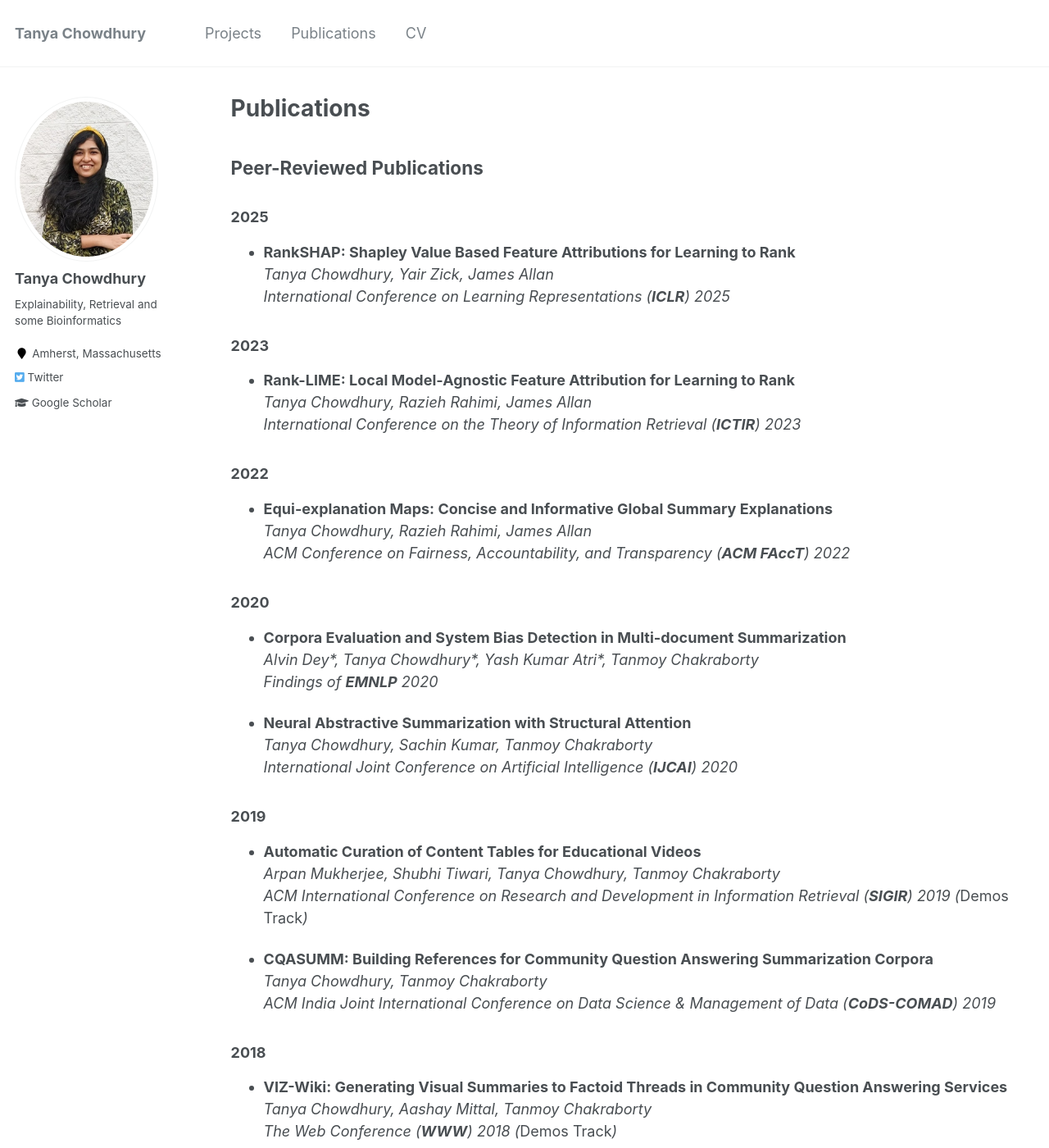
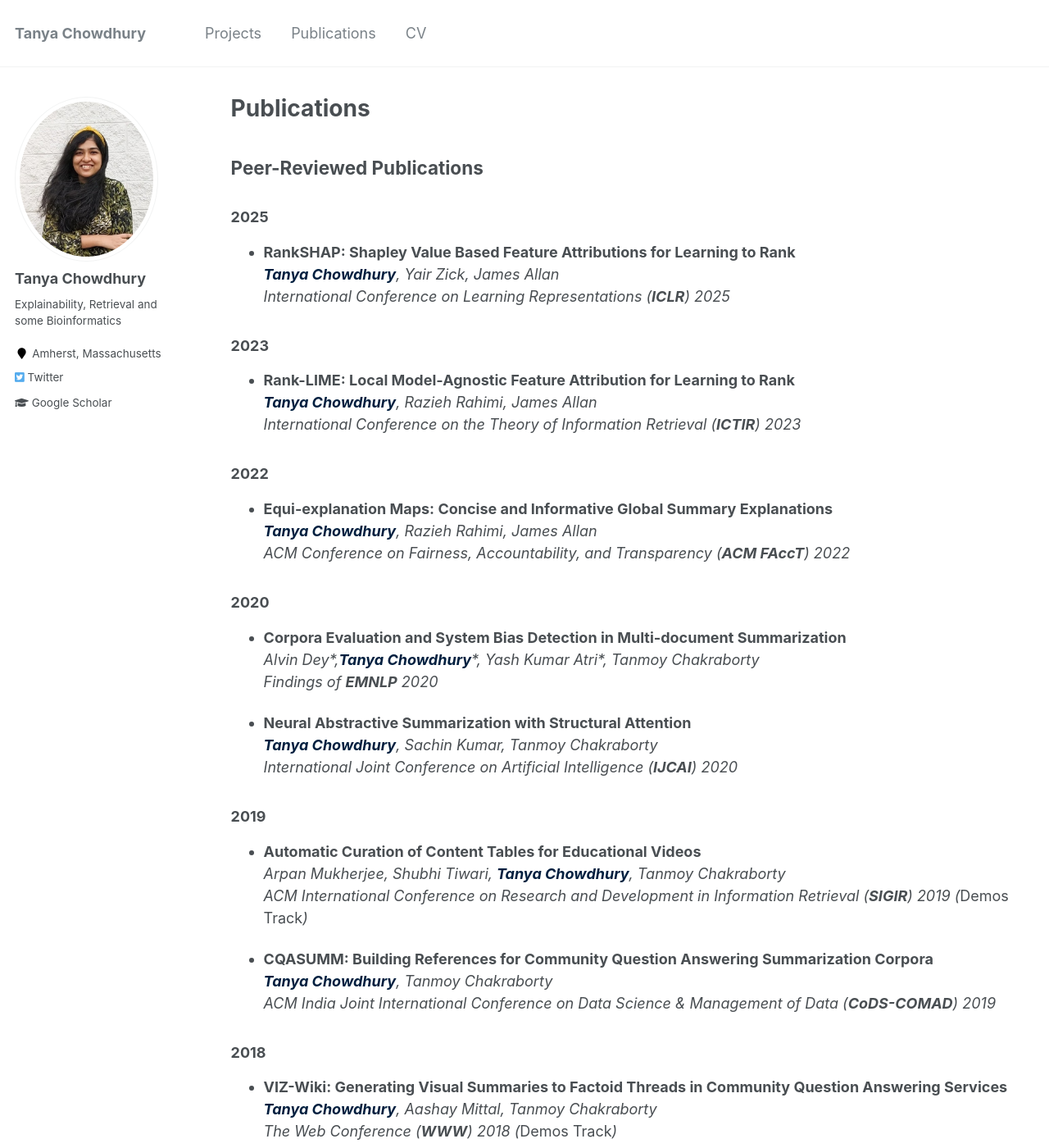
Before and after one commit to TaKneeAa/TaKneeAa.github.io, a Jekyll site: the page built from _pages/publications.md, in a window 1280 px wide and 1400 px high. Shown: the whole window at 82% size. Built offline with Jekyll 4.4.1, drawn with Linux system fonts in a browser that asks for light colours.

Commit message:
css updates

```diff
--- a/_pages/publications.md
+++ b/_pages/publications.md
@@ -9,38 +9,38 @@ author_profile: true
 
 ### 2025
 - **RankSHAP: Shapley Value Based Feature Attributions for Learning to Rank**
-  *Tanya Chowdhury, Yair Zick, James Allan*
+  *<span style="color:#001F3F; font-weight:bold;">Tanya Chowdhury</span>, Yair Zick, James Allan*
   *International Conference on Learning Representations (**ICLR**) 2025*
 
 ### 2023
 - **Rank-LIME: Local Model-Agnostic Feature Attribution for Learning to Rank**
-  *Tanya Chowdhury, Razieh Rahimi, James Allan*
+  *<span style="color:#001F3F; font-weight:bold;">Tanya Chowdhury</span>, Razieh Rahimi, James Allan*
   *International Conference on the Theory of Information Retrieval (**ICTIR**) 2023*
 
 ### 2022
 - **Equi-explanation Maps: Concise and Informative Global Summary Explanations**
-  *Tanya Chowdhury, Razieh Rahimi, James Allan*
+  *<span style="color:#001F3F; font-weight:bold;">Tanya Chowdhury</span>, Razieh Rahimi, James Allan*
   *ACM Conference on Fairness, Accountability, and Transparency (**ACM FAccT**) 2022*
 
 ### 2020
 - **Corpora Evaluation and System Bias Detection in Multi-document Summarization**
-  *Alvin Dey\*, Tanya Chowdhury\*, Yash Kumar Atri\*, Tanmoy Chakraborty*
+  *Alvin Dey\*,<span style="color:#001F3F; font-weight:bold;">Tanya Chowdhury</span>\*, Yash Kumar Atri\*, Tanmoy Chakraborty*
   *Findings of **EMNLP** 2020*
 
 - **Neural Abstractive Summarization with Structural Attention**
-  *Tanya Chowdhury, Sachin Kumar, Tanmoy Chakraborty*
+  *<span style="color:#001F3F; font-weight:bold;">Tanya Chowdhury</span>, Sachin Kumar, Tanmoy Chakraborty*
   *International Joint Conference on Artificial Intelligence (**IJCAI**) 2020*
 
 ### 2019
 - **Automatic Curation of Content Tables for Educational Videos**
-  *Arpan Mukherjee, Shubhi Tiwari, Tanya Chowdhury, Tanmoy Chakraborty*
+  *Arpan Mukherjee, Shubhi Tiwari, <span style="color:#001F3F; font-weight:bold;">Tanya Chowdhury</span>, Tanmoy Chakraborty*
   *ACM International Conference on Research and Development in Information Retrieval (**SIGIR**) 2019 (*Demos Track*)*
 
 - **CQASUMM: Building References for Community Question Answering Summarization Corpora**
-  *Tanya Chowdhury, Tanmoy Chakraborty*
+  *<span style="color:#001F3F; font-weight:bold;">Tanya Chowdhury</span>, Tanmoy Chakraborty*
   *ACM India Joint International Conference on Data Science & Management of Data (**CoDS-COMAD**) 2019*
 
 ### 2018
 - **VIZ-Wiki: Generating Visual Summaries to Factoid Threads in Community Question Answering Services**
-  *Tanya Chowdhury, Aashay Mittal, Tanmoy Chakraborty*
+  *<span style="color:#001F3F; font-weight:bold;">Tanya Chowdhury</span>, Aashay Mittal, Tanmoy Chakraborty*
   *The Web Conference (**WWW**) 2018 (*Demos Track*)*
```
Also changed, not shown: _pages/about.md (+1 -1 lines), _pages/projects.md (deleted, +0 -8 lines).
